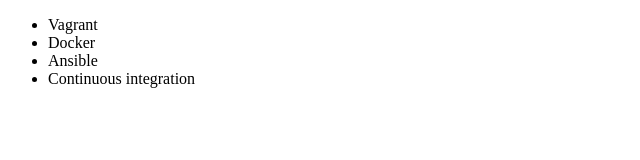
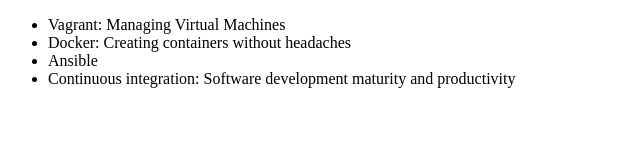
Before and after one commit to henrique-sk/oracle-one-alura-t4, a plain HTML site: page 04-Git-and-GitHub/index.html in a window 1280 px wide. Shown: the whole page, without its empty margins (0-640 px from the left). Drawn offline with Linux system fonts and the light colour scheme.

Commit message:
Update index.html

```diff
--- a/04-Git-and-GitHub/index.html
+++ b/04-Git-and-GitHub/index.html
@@ -8,10 +8,10 @@
   </head>
   <body>
     <ul>
-      <li>Vagrant</li>
-      <li>Docker</li>
+      <li>Vagrant: Managing Virtual Machines</li>
+      <li>Docker: Creating containers without headaches</li>
       <li>Ansible</li>
-      <li>Continuous integration</li>
+      <li>Continuous integration: Software development maturity and productivity</li>
     </ul>
   </body>
 </html>
```
